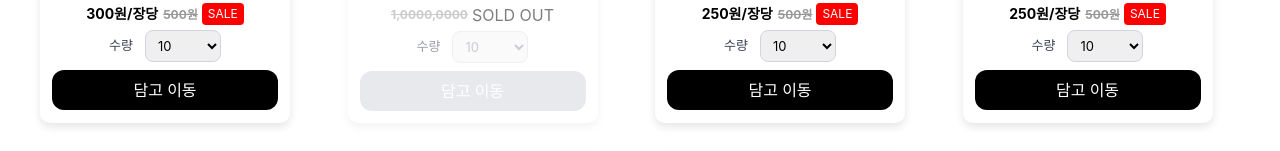
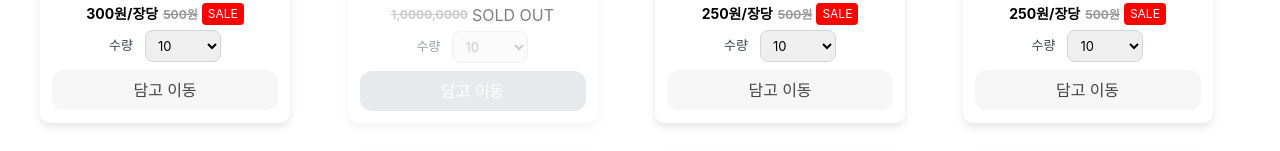
Before and after one commit to appleloverman/wedding-invitation, a React (Create React App) app: page /letter in a window 1280 px wide. Shown: the part 395-546 px from the top of the page. Built offline with nearby package versions, Linux system fonts and the light colour scheme.

Commit message:
0905 마지막 letter, ticket , frame 색상만 결정해주면 될거같음

```diff
--- a/src/components/Header & Footer/Header.js
+++ b/src/components/Header & Footer/Header.js
@@ -1,7 +1,8 @@
 import React from "react";
 import { Link } from "react-router-dom";
+
+import logomain from "../../art/logomain.png"; // logo5 이미지 경로
 import { Petals } from "../../Util/Petals";
-import logomain from "../../art/logomain.png"; // logo5 이미지 경로
 
 function Header() {
   return (
--- a/src/pages/FAQ/CustomerFAQ.js
+++ b/src/pages/FAQ/CustomerFAQ.js
@@ -1,8 +1,9 @@
 import React, { useState } from "react";
 import "../../Css/CustomerFAQ.css";
-import { Petals } from "../../Util/Petals";
+
 import { useNavigate } from "react-router-dom";
 import { askData } from "../../data/FaqData";
+import { Petals } from "../../Util/Petals";
 
 const CustomerFAQ = () => {
   const [searchKeyword, setSearchKeyword] = useState(""); // 검색 키워드 필터
--- a/src/pages/Frame/Frame.js
+++ b/src/pages/Frame/Frame.js
@@ -36,7 +36,7 @@ export default function Frame() {
       unitPrice: unit,
       qty,
       options: {},
-      image: item.image
+      image: item.image,
     });
 
     navigate("/cartList");
@@ -103,6 +103,10 @@ export default function Frame() {
                 <div className="cta-wrap">
                   <button
                     className="w-full rounded-xl bg-black text-white px-4 py-2 font-medium hover:opacity-90 transition"
+                    style={{
+                      backgroundColor: "#F6F6F6",
+                      color: "#444444",
+                    }}
                     onClick={() => addAndGo(item)}
                   >
                     담고 이동
--- a/src/pages/Letter/Letter.js
+++ b/src/pages/Letter/Letter.js
@@ -123,8 +123,13 @@ export default function Letter() {
                     className={`w-full rounded-xl px-4 py-2 font-medium transition ${
                       item.soldOut
                         ? "bg-gray-300 text-white cursor-not-allowed"
-                        : "bg-black text-white hover:opacity-90"
+                        : "text-white hover:opacity-90"
                     }`}
+                    style={
+                      item.soldOut
+                        ? {}
+                        : { backgroundColor: "#F6F6F6", color: "#444444" }
+                    }
                     onClick={() => addAndGo(item)}
                   >
                     담고 이동
--- a/src/pages/Review/ReviewForm.js
+++ b/src/pages/Review/ReviewForm.js
@@ -36,6 +36,7 @@ function ReviewForm({ initialData, onSubmit, onCancel }) {
   // 오늘 날짜를 YYYY-MM-DD 문자열로 반환하는 함수
   // date input의 max 속성에 사용 → 미래 날짜 선택 방지
   const getCurrentDate = () => {
+    //이해 완료
     // ISO 문자열 포맷 "2025-09-04T06:27:00.000Z" 에서 날짜 부분만 취함
     return new Date().toISOString().split("T")[0];
   };
@@ -43,6 +44,7 @@ function ReviewForm({ initialData, onSubmit, onCancel }) {
   // 텍스트(input, textarea) 변경 시 호출
   // e.target.name에 해당하는 속성 (name, date, comment)에 값을 설정
   const handleChange = (e) => {
+    //아리 까리
     const { name, value } = e.target;
     setReview((prev) => ({
       ...prev, // 기존 상태 유지
@@ -53,6 +55,7 @@ function ReviewForm({ initialData, onSubmit, onCancel }) {
   // StarRating 컴포넌트에서 별점 클릭 시 호출
   // rating 값을 review 상태에 반영
   const handleRating = (rating) => {
+    //이해 완료
     setReview((prev) => ({
       ...prev,
       rating, // 클릭한 별점으로 업데이트
@@ -62,6 +65,7 @@ function ReviewForm({ initialData, onSubmit, onCancel }) {
   // 사진 파일 선택 시 호출
   // FileReader를 이용해 파일을 Base64 URL로 변환 후 photos 배열에 추가
   const handlePhotoChange = (e) => {
+    //...?
     // 다중 파일 선택 지원: FileList → 배열
     const files = Array.from(e.target.files);
 
@@ -89,6 +93,7 @@ function ReviewForm({ initialData, onSubmit, onCancel }) {
 
   // 특정 인덱스의 사진을 제거할 때 호출
   const handlePhotoRemove = (idx) => {
+    //_가 url인지만 확인하면
     setReview((prev) => ({
       ...prev,
       // filter로 idx와 다른 항목만 남김
--- a/src/pages/Ticket/Ticket.js
+++ b/src/pages/Ticket/Ticket.js
@@ -61,7 +61,7 @@ export default function Ticket() {
           unitPrice: unit,
           qty: 1, // 🔒 항상 1개
           options: { singleOnly: true },
-          image: ticket.image
+          image: ticket.image,
         });
       }
       navigate("/cartList");
@@ -77,7 +77,7 @@ export default function Ticket() {
       unitPrice: unit,
       qty,
       options: {},
-      image: ticket.image
+      image: ticket.image,
     });
 
     navigate("/cartList");
```
